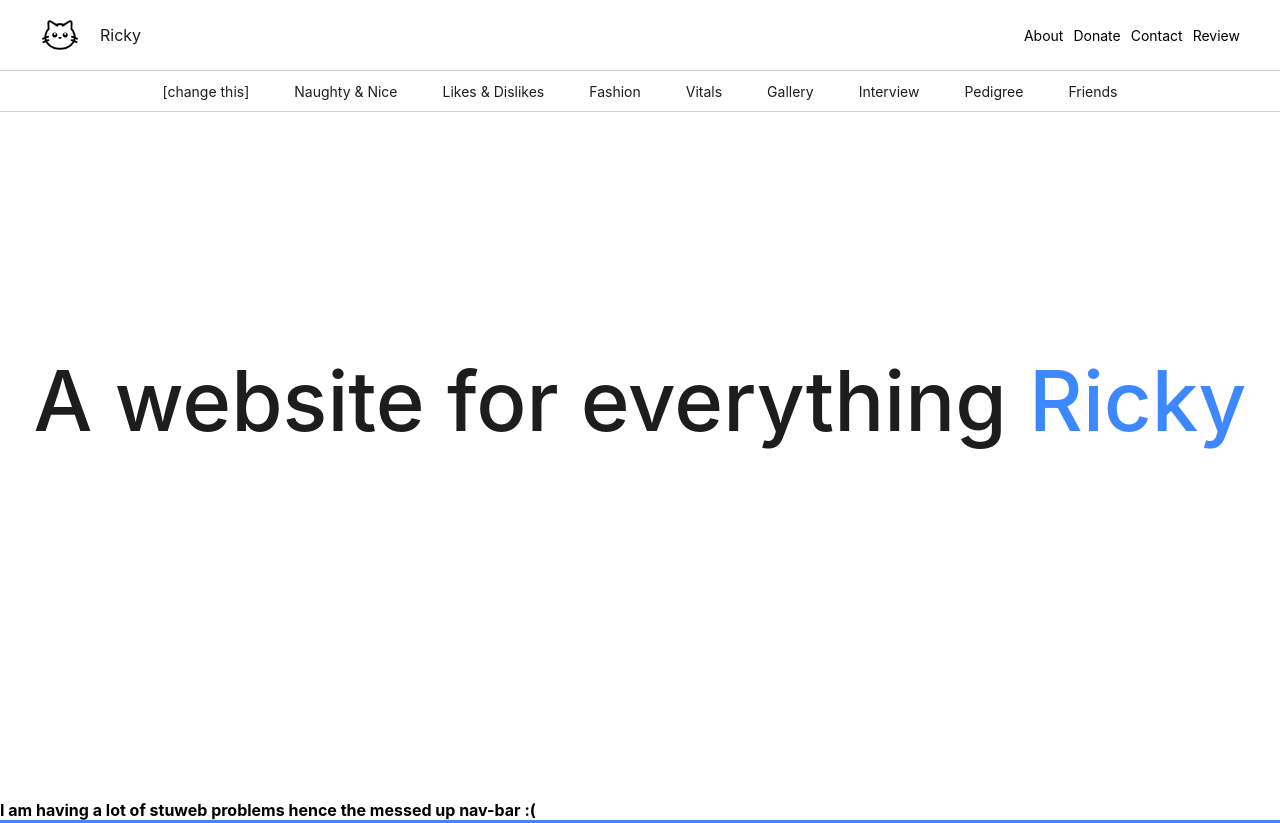
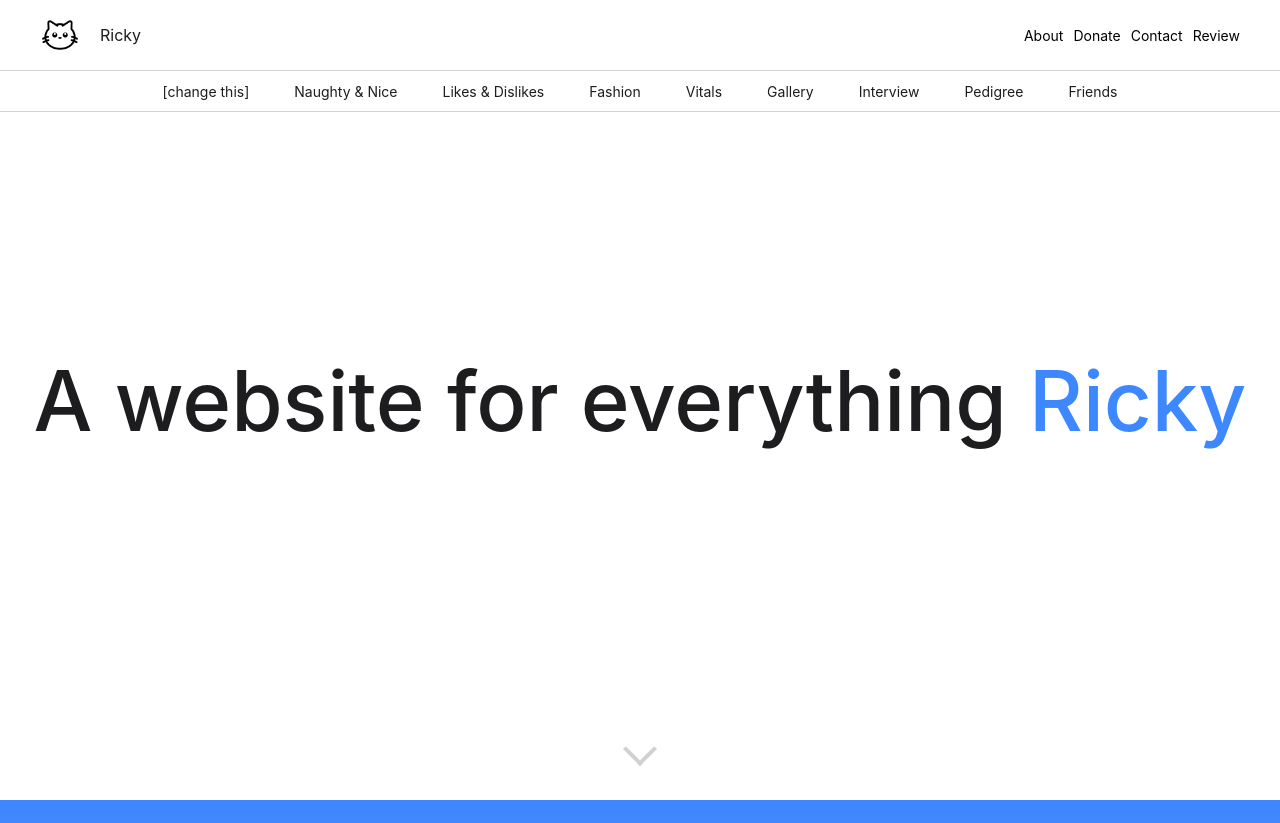
Before and after one commit to BG00000/Ricky, a plain HTML site: page v1.0/index.html in a window 1280 px wide. Shown: the top 823 px of the page. Drawn offline with nearby package versions, Linux system fonts and the light colour scheme; a web font is replaced by a local one.

Commit message:
js scroll prompt and re-link files

```diff
--- a/v1.0/index.html
+++ b/v1.0/index.html
@@ -144,9 +144,9 @@
          <div id="body-area">
             <div class="landing-section" id="landing-slogan">
                <h1 class="body-main-text">A website for everything <span class="emph_blue">Ricky</span></h1>
-            </div>
-            <div>
-               <strong class="emph_1">I am having a lot of stuweb problems hence the messed up nav-bar :(</strong>
+               <div id="scroll-prompt">
+                  <div></div>
+               </div>
             </div>
             <div class="landing-section" id="landing-meet-ricky">
                <p class="body-main-text">Meet Ricky</p>
@@ -183,6 +183,7 @@
       </section>
       <script src="scriptLoad.js"></script>
       <script src="scriptMain.js"></script>
+      <script src="scriptLanding.js"></script>
       <script src="GSAP.js"></script>
    </body>
 </html>
--- /dev/null
+++ b/v1.0/scriptLanding.js
@@ -0,0 +1,24 @@
+function handleScrollPrompt () {
+    const scrollPrompt = document.getElementById('scroll-prompt')
+
+    window.addEventListener('scroll', () => {
+
+        scrollInfo = window.scrollY / 1000
+
+        if(scrollInfo === 0) {
+            scrollPrompt.style.opacity = 1
+        } else if(scrollInfo > 0) {
+            scrollPrompt.style.opacity = `${1 - 1.5 * (scrollInfo)}`
+        }
+
+        //I don't want it to run in the background if the user scrolls far
+
+        if(scrollInfo > 1200) {
+            scrollPrompt.style.display = "none"
+        } else if(scrollInfo < 1200) {
+            scrollPrompt.style.display = "inline"
+        }
+    })
+}
+
+handleScrollPrompt()
--- a/v1.0/styleLanding.css
+++ b/v1.0/styleLanding.css
@@ -1,5 +1,25 @@
 #landing-slogan {
     min-height: 100vh;
+    flex-direction: column;
+    position: relative;
+}
+
+#scroll-prompt {
+    position: absolute;
+    animation: animate-prompt 0.5s infinite alternate;
+}
+
+#scroll-prompt div:first-child {
+    border: solid var(--navBorder);
+    border-width: 0 4px 4px 0;
+    height: 20px;
+    width: 20px;
+    transform: rotate(45deg);
+    transition: all 1s;
+}
+
+.transition-prompt {
+    display: none;
 }
 
 #landing-meet-ricky {
@@ -11,3 +31,8 @@
 #landing-meet-ricky p {
     color: white;
 }
+
+@keyframes animate-prompt {
+    from {bottom: 50px;}
+    to {bottom: 30px;}
+}
--- a/v1.0/styleNav.css
+++ b/v1.0/styleNav.css
@@ -2,6 +2,7 @@
     width: 100%;
     position: fixed;
     backdrop-filter: blur(10px); /*look into this compatability */
+    z-index: 99;
 }
 
 #header-cat-icon {
```
Also changed, not shown: v1.0/assignment.html (+2 -2 lines), v1.0/sourcelog.html (+3 -0 lines).
